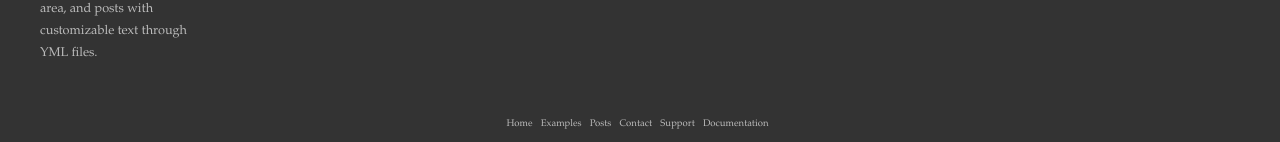
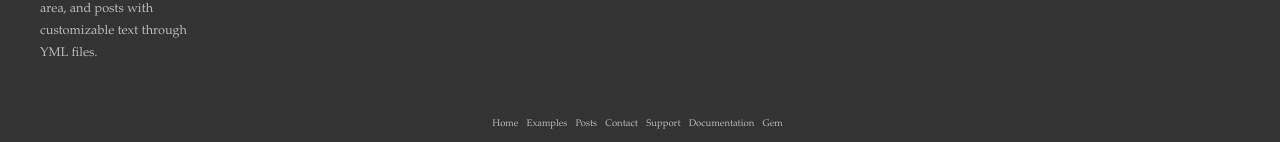
Before and after one commit to sutterj/jekylldark, a Jekyll site: the page built from pages/examples.html, in a window 1280 px wide and 900 px high, scrolled down 2331 px. Shown: the part 755-897 px from the top of the window. Built offline with Jekyll 4.4.1, drawn with Linux system fonts in a browser that asks for light colours; nearby versions of some CDN libraries.

Commit message:
Update navigation.yml

```diff
--- a/_data/navigation.yml
+++ b/_data/navigation.yml
@@ -5,10 +5,12 @@
 - title: Posts
   url: /posts/
 - title: Contact
-  url: /
+  url: /contact/
 - title: Support
   subnavs:
     - title: Support
       url: https://github.com/sutterj/jekylldark/issues
     - title: Documentation
       url: https://github.com/sutterj/jekylldark
+    - title: Gem
+      url: https://rubygems.org/gems/jekylldark
```
